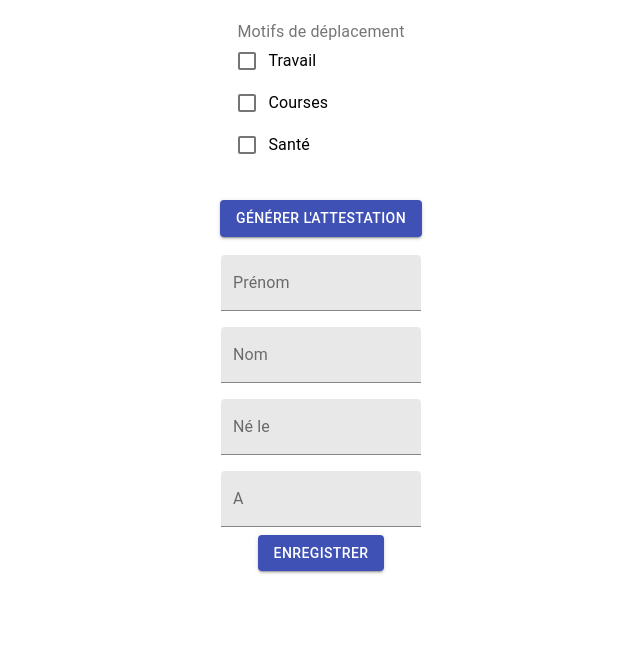
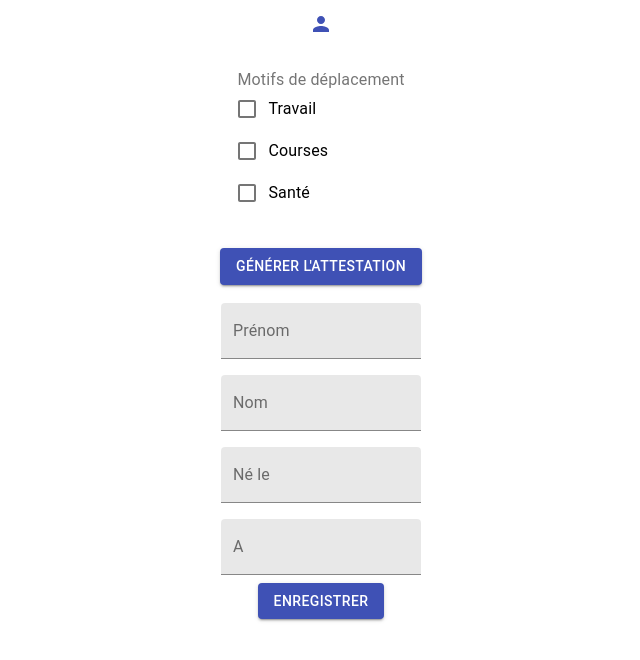
Before and after one commit to favreau84/jecoche, a React (Create React App) app: page / in a window 1280 px wide. Shown: the top 660 px of the page, without its empty margins (319-959 px from the left). Built offline with nearby package versions, Linux system fonts and the light colour scheme.

Commit message:
add profile button

```diff
--- a/src/App.js
+++ b/src/App.js
@@ -2,6 +2,7 @@ import React from 'react';
 import CreateCertificateButton from './components/CreateCertificateButton'
 import OutingReasonsCheckboxes from './components/OutingReasonsCheckboxes'
 import Profile from './components/Profile'
+import ProfileButton from'./components/ProfileButton'
 import Certificate from './services/certificate/certificate'
 
 import './App.css';
@@ -28,6 +29,7 @@ function App() {
   }
   return (
     <div className="App">
+       <ProfileButton/>
        <OutingReasonsCheckboxes onChange = {onReasonsFormChange}/>
        <CreateCertificateButton onClick = {onCreateCertificateBtnClick}/>
        <Profile onSubmit = {onProfileSubmit}/>
--- /dev/null
+++ b/src/components/ProfileButton.js
@@ -0,0 +1,13 @@
+import React from 'react'
+import {IconButton} from '@material-ui/core'
+import {Person} from '@material-ui/icons'
+
+export default function ProfileButton() {
+    return (
+        <div>
+        <IconButton color="primary" variant="outlined">
+            <Person/>
+        </IconButton>
+        </div>
+    )
+}
```
